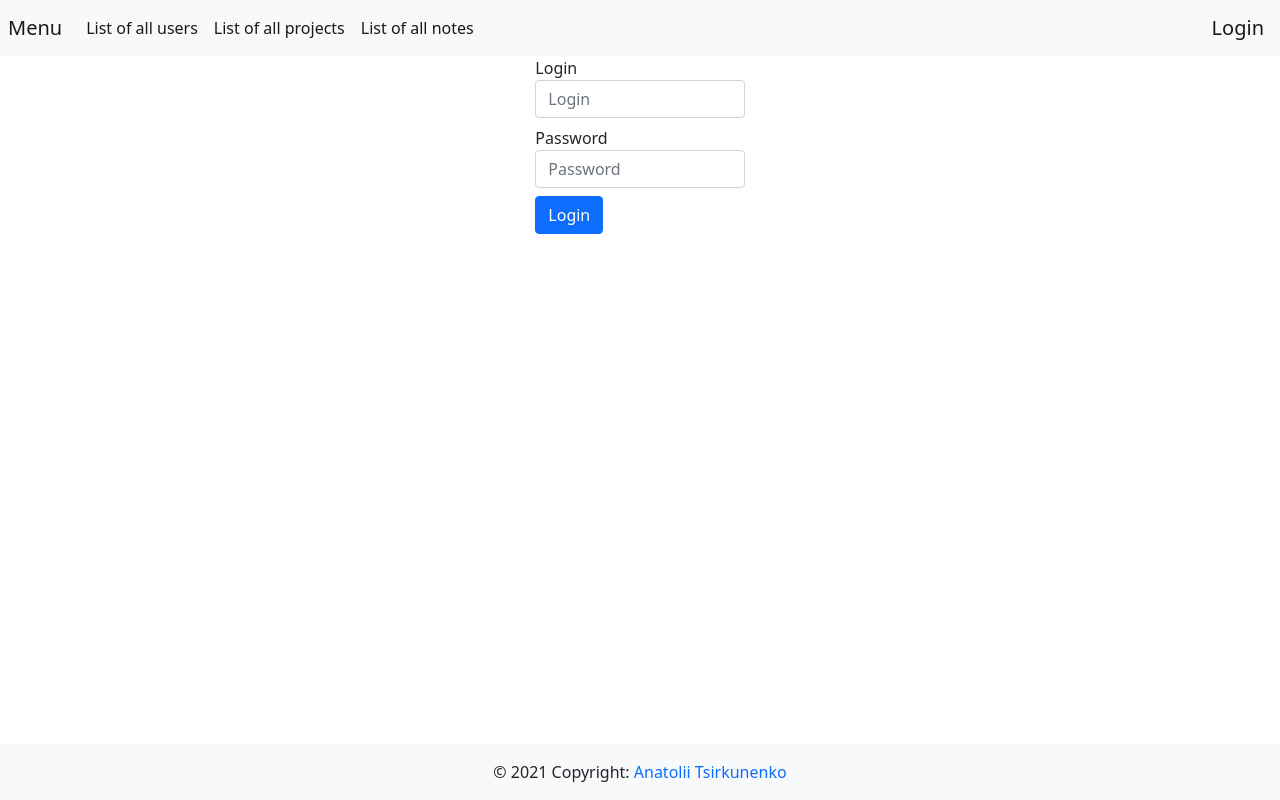
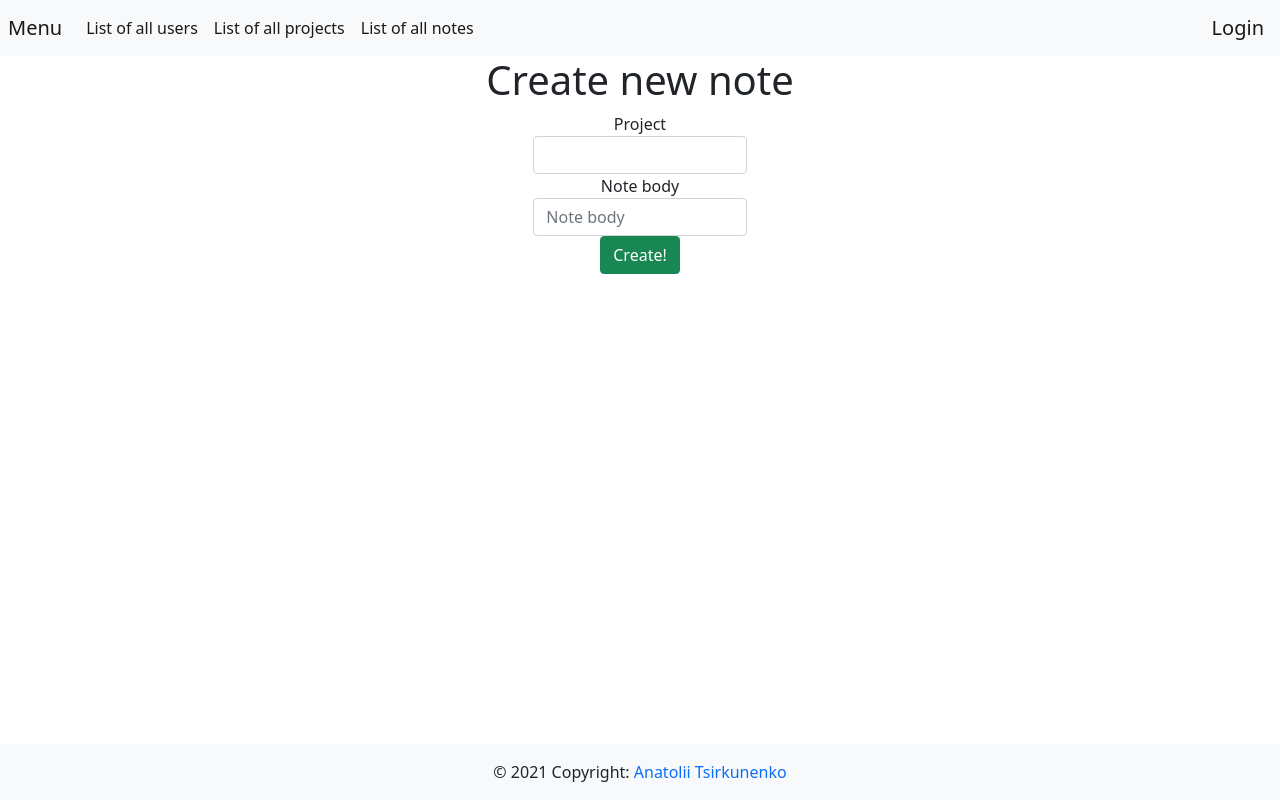
Before and after one commit to anatolytsi/drf-gb, a React (Create React App) app in the folder todo_notes/frontend/: page /notes/create in a window 1280 px wide. Before the commit this address led to /login. Built offline with nearby package versions, Linux system fonts and the light colour scheme.

Commit message:
lesson11: added notes creation

```diff
--- a/todo_notes/frontend/src/App.js
+++ b/todo_notes/frontend/src/App.js
@@ -11,6 +11,7 @@ import ProjectNotesList from './components/ProjectNote';
 import LoginForm from './components/Auth';
 import Cookies from 'universal-cookie/es6';
 import ProjectForm from "./components/ProjectForm";
+import NoteForm from "./components/NoteForm";
 
 const baseUrl = 'http://localhost:8000';
 const apiUrl = `${baseUrl}/api`;
@@ -157,6 +158,18 @@ class App extends React.Component {
         });
     }
 
+    createNote(props) {
+        if (!this.isAuthenticated()) return;
+        const headers = this.getHeaders();
+        props.isActive = true;
+        props.author = this.state.users.find((user) => user.username === this.state.username).id;
+        axios.post(getApiUrl(`notes`), {...props}, {headers})
+            .then(response => {
+                this.setState({notes: [...this.state.notes, response.data]})
+            })
+            .catch(error => console.log(error))
+    }
+
     deleteProject(id) {
         if (!this.isAuthenticated()) return;
         const headers = this.getHeaders();
@@ -170,7 +183,7 @@ class App extends React.Component {
     createProject(props) {
         if (!this.isAuthenticated()) return;
         const headers = this.getHeaders();
-        props.users = [props.users, ];
+        props.users = [props.users,];
         axios.post(getApiUrl(`projects`), {...props}, {headers})
             .then(response => {
                 this.setState({projects: [...this.state.projects, response.data]})
@@ -215,7 +228,7 @@ class App extends React.Component {
                     }}/>
                     <Route exact path='/projects/create' component={() => {
                         return <ProjectForm users={this.state.users}
-                                            createProject={(name, repoLink, user) => this.createProject(name, repoLink, user)}/>
+                                            createProject={(props) => this.createProject(props)}/>
                     }}/>
                     <Route path='/projects/:projectId' component={() => {
                         if (!this.isAuthenticated()) return <Redirect to='/login'/>;
@@ -233,6 +246,10 @@ class App extends React.Component {
                                          projects={this.state.projects}
                                          updateNote={(id) => this.updateNote(id)}/>;
                     }}/>
+                    <Route exact path='/notes/create' component={() => {
+                        return <NoteForm projects={this.state.projects}
+                                         createNote={(props) => this.createNote(props)}/>
+                    }}/>
                     <Route exact path='/login' component={() => {
                         if (this.isAuthenticated()) return <Redirect to='/'/>;
                         return <LoginForm getToken={(username, password) => this.getTokenAndUser(username, password)}/>
--- /dev/null
+++ b/todo_notes/frontend/src/components/NoteForm.js
@@ -0,0 +1,50 @@
+import React from "react";
+
+class NoteForm extends React.Component {
+    constructor(props) {
+        super(props);
+        this.state = {
+            project: props?.projects?.[0]?.id,
+            body: ''
+        }
+    }
+
+    changeHandler(event) {
+        this.setState({[event.target.name]: event.target.value})
+    }
+
+    submitHandler(event) {
+        event.preventDefault()
+        this.props.createNote(this.state)
+    }
+
+    render() {
+        return (
+            <div>
+                <h1 className='text-center'> Create new note</h1>
+                <form className='col-2 text-center mx-auto w-10' onSubmit={(event => this.submitHandler(event))}>
+                    <div className='form-group'>
+                        <div className='form-group'>
+                            <label htmlFor='Project'>Project</label>
+                            <select name="project" className='form-control'
+                                    onChange={(event) => this.changeHandler(event)}>
+                                {this.props.projects.map((item) => <option value={item.id}>{item.name}</option>)}
+                            </select>
+                        </div>
+                        <div className='form-group'>
+                            <label htmlFor='Body'>Note body</label>
+                            <input type='text' placeholder='Note body' id='Body' name='body'
+                                   className='form-control'
+                                   onChange={(event) => this.changeHandler(event)}
+                            />
+                        </div>
+                        <button className='btn btn-success' type='submit'>Create!</button>
+                    </div>
+                </form>
+            </div>
+        )
+    }
+
+}
+
+export default NoteForm
```
